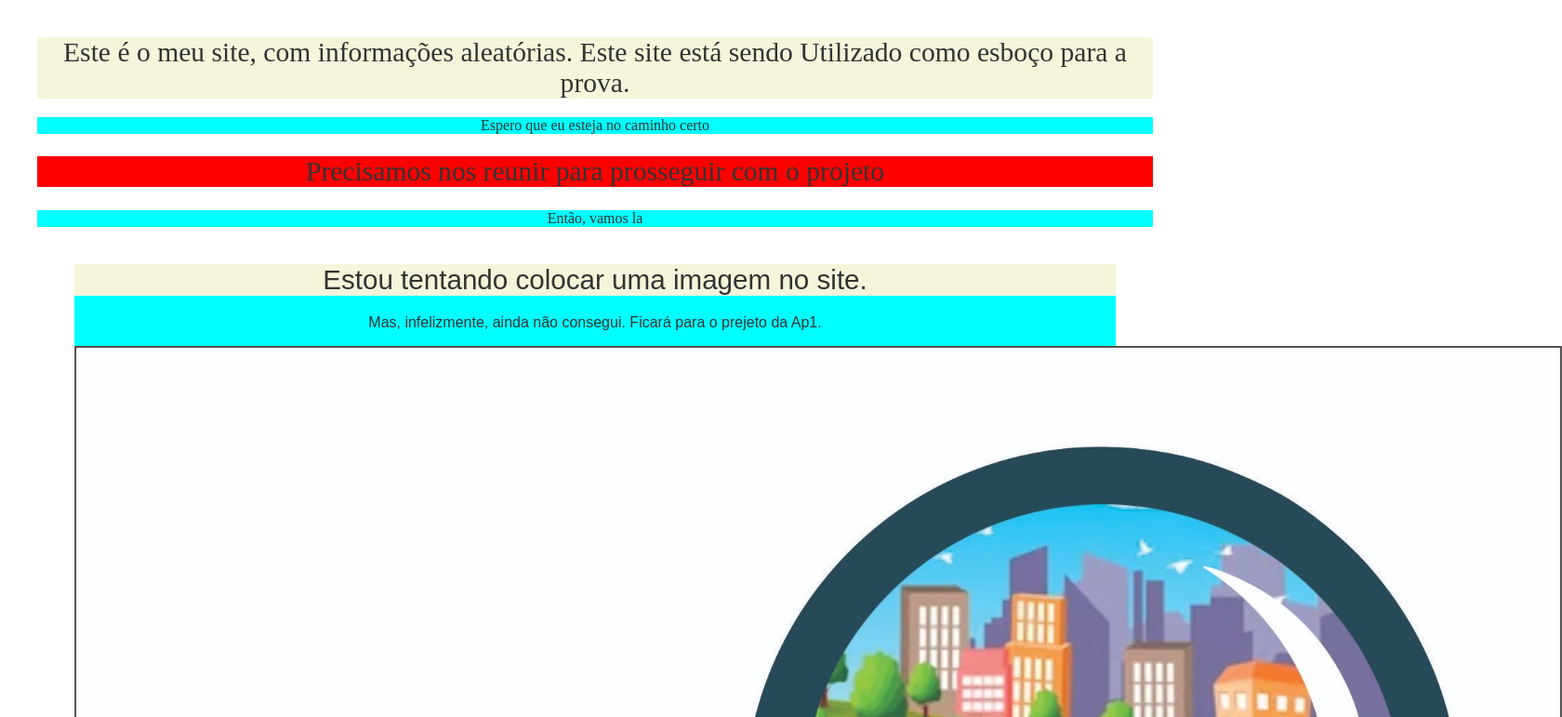
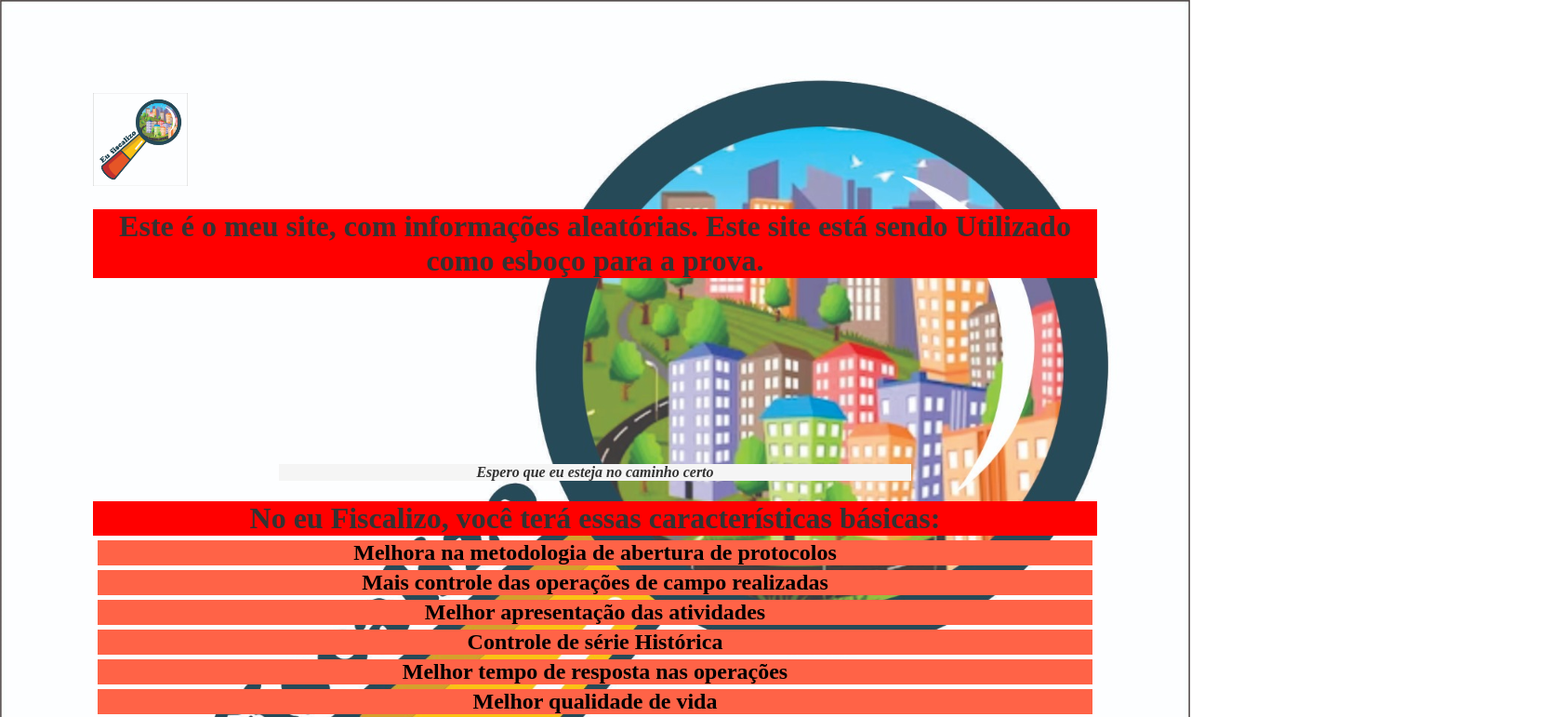
Before and after one commit to ElissonJBrito/Meu-site-Ap1-Web, a plain HTML site: page index.html in a window 1280 px wide. Shown: the top 771 px of the page at 93% size, 1680 px wide, since content can reach past the window. Drawn offline with Linux system fonts and the light colour scheme.

Commit message:
Add files via upload

```diff
--- a/index.html
+++ b/index.html
@@ -6,19 +6,27 @@
     <title>Eu Fiscalizo (prototipo)</title>
     <link rel="stylesheet" href="style.css">
     <link rel="stylesheet" href="style.css">
+    <img src="prototipo.png" alt="" class="prototipo">
     </header>
     <body>
-
     <h1>Este é o meu site, com informações aleatórias. Este site está sendo Utilizado como esboço para a prova.</h1>
     <p> Espero que eu esteja no caminho certo</p>
+    <div>
+        <h1>No eu Fiscalizo, você terá essas características básicas:</h1>
+        <section class="grid-template-areas-5">
+            <div class="item logo">Melhora na metodologia de abertura de protocolos</div>
+            <div class="item nav">Mais controle das operações de campo realizadas</div>
+            <div class="item content">Melhor apresentação das atividades</div>
+            <div class="item sidenav">Controle de série Histórica</div>
+            <div class="item advert">Melhor tempo de resposta nas operações</div>
+            <div class="item footer">Melhor qualidade de vida</div>
+        </section>
+        </div>
     <h2>Precisamos nos reunir para prosseguir com o projeto</h2>
     <p>Então, vamos la</p>
     </body>
     <footer>
-
     <h1>Estou tentando colocar uma imagem no site.</h1>
     <p>Mas, infelizmente, ainda não consegui. Ficará para o prejeto da Ap1.</p>
-    <img src="eu fiscalizo.png">
-
     </footer>
 </html>
--- a/reset.css
+++ b/reset.css
@@ -1,6 +1,6 @@
 ul{
     list-style: none;
     text-decoration: none;
-    margin: 3px;
-    padding: 3px;
+    margin: 1px;
+    padding: 1px;
 }
--- a/style.css
+++ b/style.css
@@ -1,48 +1,108 @@
 header>ul{
     display: grid;
+	text-align: center;
+	font-size: 2.0em;
+	font-weight: normal;
+    margin-bottom: 0;
+    font-style: italic;
+    font-weight: bold;
+
+}
+.item{
+    font-size:1.85;
+    font-style:normal;
+    color: black;
+    margin: 5px;
+	background: tomato;
+	text-align: center;
+	font-size: 1.5em;
+    font-weight: bold;
 
 
+}
+.grid-template-areas-5 {
+	grid-template-areas:
+		"logo content nav"
+		". content advert"
+		"sidenav footer ."
+		;
 }
 
 h1 {
 	text-align: center;
-	font-size: 1.85em;
+	font-size: 2.0em;
 	font-weight: normal;
-    background-color: beige;
+    margin-bottom: 0;
+    font-weight: bold;
+    background-color: red;
 }
 h2 {
 	text-align: center;
-	font-size: 1.85em;
+	font-size: 1.75em;
 	font-weight: normal;
-    background-color: red ;
+    margin-bottom: 0;
+    font-style: italic;
+    font-weight: bold;
+    background-color: red;
 }
 body {
 	font-family: 'Times New Roman', Times, serif;
 	color: #333;
-	margin: 40px;
-	padding-bottom: 40px;
+	margin: 100px;
+	padding-bottom: 1px;
+    background-color: 333;
+    margin-bottom: 0;
+    background-image: url(prototipo.png);
+    background-repeat: no-repeat;
+    background-attachment: fixed;
+    background-size: cover;
+    background-color: rgba(255,255,255,0);
+    opacity: 1;
+    font-weight: bold;
 }
 p {
     text-align: center;
     font-size: 1.em;
     font-weight: normal;
-    background:aqua;
     color: #333;
+    margin: 200px;
+    font-style: italic;
+    margin-bottom: 0;
+    font-weight: bold;
 }
+footer {
 
-footer {
-    background-color: aqua;
     font-family: Arial, Helvetica, sans-serif;
 	color: #333333;
-	margin: 40px;
-	padding-bottom: 40px;
+	margin: 100px;
+	padding-bottom: 100px;
     text-align: center;
+    margin-bottom: 0;
+    font-weight: bold;
 }
+.prototipo {
+    height: 100px;
+    width: auto;
+    background-position: center center;
+    background-size: cover;
+    background-repeat: no-repeat;
+    background-attachment: fixed;
+    background-position: center center;
 
+}
 p {
     text-align: center;
     font-size: 1.em;
     font-weight: normal;
-    background:aqua;
     color: #333;
+    max-width: 100%;
+    margin-bottom: 0;
+    font-weight: bold;
+    background-color:whitesmoke;
+
 }
+.grid-auto-rows-1 {
+	grid-template-rows: 1fr 1fr;
+	grid-auto-rows: 100px;
+    text-align: center;
+}
```
Also changed, not shown: prototipo.png (added).
